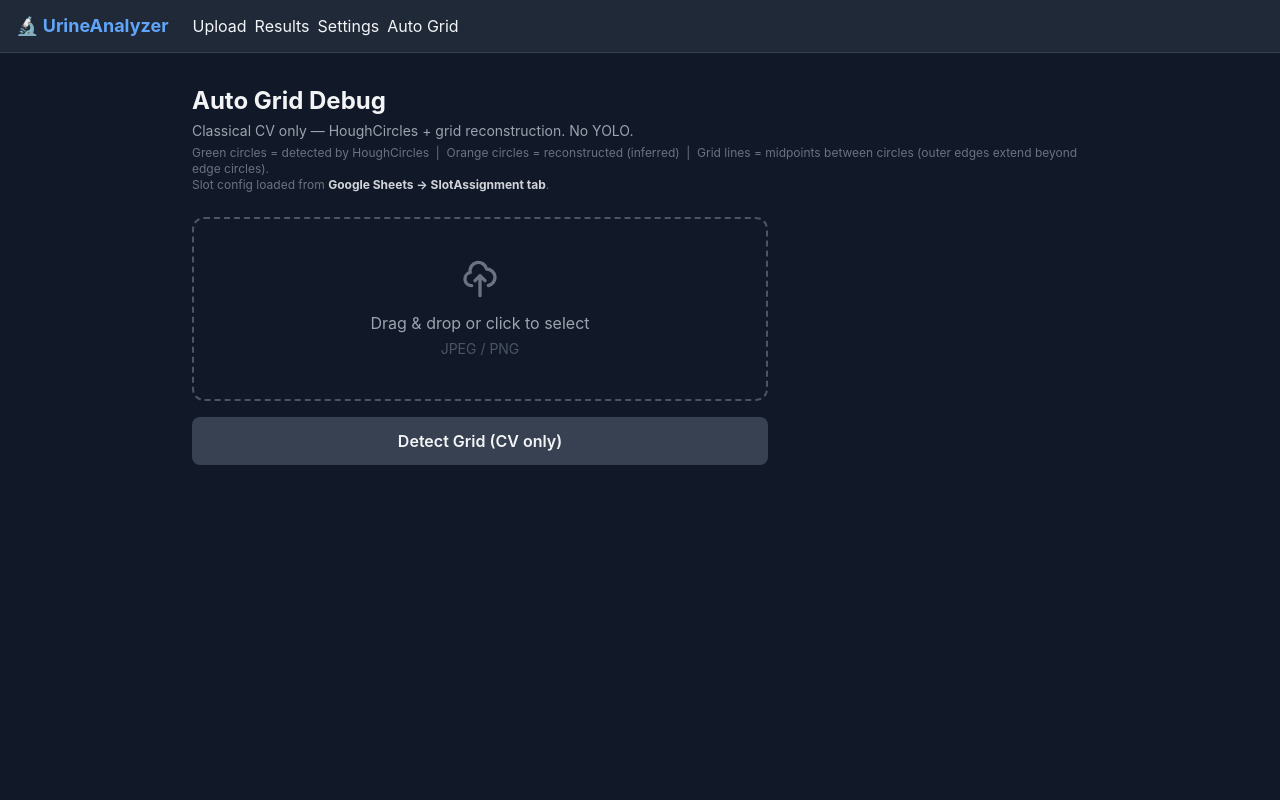
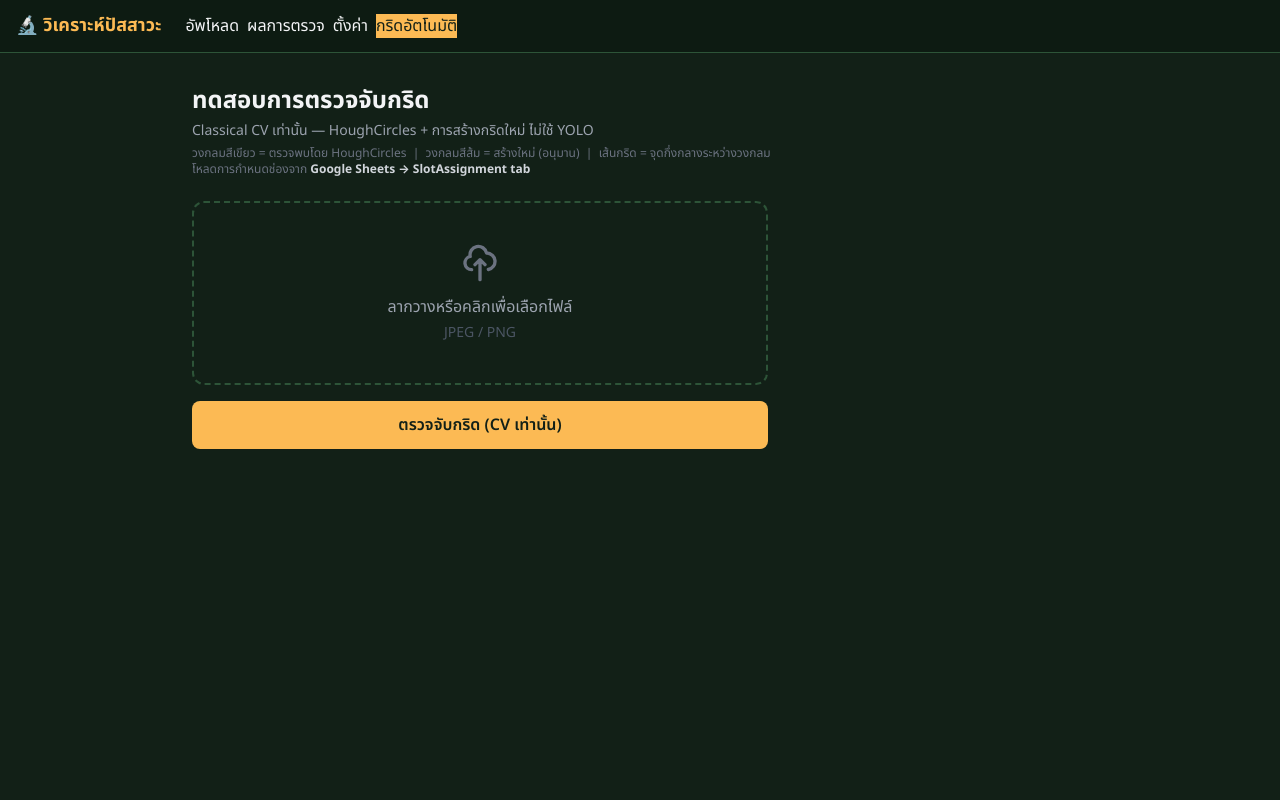
Before and after one commit to worachot-n/urine-color-analysis, a FastAPI app: template server/templates/auto_grid.html in a window 1280 px wide. Run offline with FastAPI, Linux system fonts and the light colour scheme; the template is opened without the code that fills it, so the values that code supplies are empty; some libraries are stand-ins or nearby versions.

Commit message:
change: ui to thai language and theme

```diff
--- a/server/templates/auto_grid.html
+++ b/server/templates/auto_grid.html
@@ -1,42 +1,44 @@
 {% extends "base.html" %}
 {% set active_page = "auto_grid" %}
-{% block title %}Auto Grid — Urine Analyzer{% endblock %}
+{% block title %}กริดอัตโนมัติ — วิเคราะห์ปัสสาวะ{% endblock %}
 
 {% block content %}
 <div class="max-w-4xl mx-auto">
-  <h1 class="text-2xl font-bold mb-1">Auto Grid Debug</h1>
-  <p class="text-gray-400 text-sm mb-1">Classical CV only — HoughCircles + grid reconstruction. No YOLO.</p>
+  <h1 class="text-2xl font-bold mb-1">ทดสอบการตรวจจับกริด</h1>
+  <p class="text-gray-400 text-sm mb-1">Classical CV เท่านั้น — HoughCircles + การสร้างกริดใหม่ ไม่ใช้ YOLO</p>
   <p class="text-gray-500 text-xs mb-6">
-    Green circles = detected by HoughCircles &nbsp;|&nbsp;
-    Orange circles = reconstructed (inferred) &nbsp;|&nbsp;
-    Grid lines = midpoints between circles (outer edges extend beyond edge circles).<br>
-    Slot config loaded from <strong class="text-gray-300">Google Sheets → SlotAssignment tab</strong>.
+    วงกลมสีเขียว = ตรวจพบโดย HoughCircles &nbsp;|&nbsp;
+    วงกลมสีส้ม = สร้างใหม่ (อนุมาน) &nbsp;|&nbsp;
+    เส้นกริด = จุดกึ่งกลางระหว่างวงกลม<br>
+    โหลดการกำหนดช่องจาก <strong class="text-gray-300">Google Sheets → SlotAssignment tab</strong>
   </p>
 
   <!-- Upload zone -->
   <div class="max-w-xl">
     <div id="drop-zone"
-         class="border-2 border-dashed border-gray-600 rounded-xl p-10 text-center cursor-pointer hover:border-blue-500 transition-colors"
+         class="border-2 border-dashed rounded-xl p-10 text-center cursor-pointer transition-colors"
+         style="border-color:#2d5438;"
          onclick="document.getElementById('file-input').click()">
       <svg class="mx-auto mb-3 w-10 h-10 text-gray-500" fill="none" stroke="currentColor" viewBox="0 0 24 24">
         <path stroke-linecap="round" stroke-linejoin="round" stroke-width="2"
               d="M7 16a4 4 0 01-.88-7.903A5 5 0 1115.9 6L16 6a5 5 0 011 9.9M15 13l-3-3m0 0l-3 3m3-3v12"/>
       </svg>
-      <p class="text-gray-400 mb-1">Drag & drop or click to select</p>
+      <p class="text-gray-400 mb-1">ลากวางหรือคลิกเพื่อเลือกไฟล์</p>
       <p class="text-gray-600 text-sm">JPEG / PNG</p>
       <input id="file-input" type="file" accept="image/jpeg,image/png" class="hidden"/>
-      <div id="file-name" class="mt-2 text-blue-400 text-sm hidden"></div>
+      <div id="file-name" class="mt-2 text-sm hidden" style="color:#FCBA54;"></div>
     </div>
 
     <button id="run-btn"
-            class="mt-4 w-full py-3 bg-blue-600 hover:bg-blue-500 disabled:bg-gray-700 disabled:cursor-not-allowed rounded-lg font-semibold transition-colors"
+            class="mt-4 w-full py-3 rounded-lg font-semibold transition-colors disabled:cursor-not-allowed"
+            style="background-color:#FCBA54; color:#122017;"
             disabled>
-      Detect Grid (CV only)
+      ตรวจจับกริด (CV เท่านั้น)
     </button>
 
     <div id="status" class="mt-3 hidden">
-      <div class="flex items-center gap-3 bg-gray-800 rounded-lg p-3">
-        <div id="spinner" class="w-5 h-5 border-2 border-blue-500 border-t-transparent rounded-full animate-spin hidden"></div>
+      <div class="flex items-center gap-3 rounded-lg p-3" style="background-color:#1a3020;">
+        <div id="spinner" class="w-5 h-5 border-2 border-t-transparent rounded-full animate-spin hidden" style="border-color:#FCBA54; border-top-color:transparent;"></div>
         <span id="status-text" class="text-sm"></span>
       </div>
     </div>
@@ -46,35 +48,35 @@
   <div id="result-panel" class="hidden mt-8 space-y-4">
 
     <!-- Stats bar -->
-    <div class="bg-gray-800 rounded-xl p-4 flex flex-wrap gap-6 text-sm">
+    <div class="rounded-xl p-4 flex flex-wrap gap-6 text-sm" style="background-color:#1a3020;">
       <div>
-        <span class="text-gray-400">HoughCircles detected</span>
+        <span class="text-gray-400">HoughCircles ตรวจพบ</span>
         <span id="stat-detected" class="ml-2 text-green-400 font-bold text-base"></span>
       </div>
       <div>
-        <span class="text-gray-400">Reconstructed (inferred)</span>
+        <span class="text-gray-400">สร้างใหม่ (อนุมาน)</span>
         <span id="stat-reconstructed" class="ml-2 text-yellow-400 font-bold text-base"></span>
       </div>
       <div>
-        <span class="text-gray-400">Total grid cells</span>
+        <span class="text-gray-400">เซลล์กริดทั้งหมด</span>
         <span id="stat-total" class="ml-2 text-gray-200 font-bold text-base"></span>
       </div>
       <div>
-        <span class="text-gray-400">Assigned slots</span>
-        <span id="stat-assigned" class="ml-2 text-blue-400 font-bold text-base"></span>
+        <span class="text-gray-400">ช่องที่กำหนดแล้ว</span>
+        <span id="stat-assigned" class="ml-2 font-bold text-base" style="color:#FCBA54;"></span>
       </div>
       <div>
-        <span class="text-gray-400">Rotation corrected</span>
+        <span class="text-gray-400">แก้ไขการหมุน</span>
         <span id="stat-angle" class="ml-2 text-purple-400 font-bold text-base"></span>
       </div>
     </div>
 
     <!-- Annotated image -->
     <div>
-      <h2 class="text-lg font-semibold mb-2">Grid Detection Result (full-resolution ROI)</h2>
+      <h2 class="text-lg font-semibold mb-2">ผลการตรวจจับกริด (ROI ความละเอียดเต็ม)</h2>
       <img id="grid-img" src="" alt="Grid result"
-           class="rounded-xl border border-gray-700 w-full max-w-2xl"
-           style="image-rendering: pixelated;"/>
+           class="rounded-xl w-full max-w-2xl"
+           style="border: 1px solid #2d5438; image-rendering: pixelated;"/>
     </div>
 
   </div>
@@ -95,11 +97,11 @@ let selectedFile = null;
 fileInput.addEventListener('change', () => {
   if (fileInput.files.length) selectFile(fileInput.files[0]);
 });
-dropZone.addEventListener('dragover',  e => { e.preventDefault(); dropZone.classList.add('border-blue-500'); });
-dropZone.addEventListener('dragleave', () => dropZone.classList.remove('border-blue-500'));
+dropZone.addEventListener('dragover',  e => { e.preventDefault(); dropZone.style.borderColor = '#FCBA54'; });
+dropZone.addEventListener('dragleave', () => { dropZone.style.borderColor = '#2d5438'; });
 dropZone.addEventListener('drop', e => {
   e.preventDefault();
-  dropZone.classList.remove('border-blue-500');
+  dropZone.style.borderColor = '#2d5438';
   if (e.dataTransfer.files.length) selectFile(e.dataTransfer.files[0]);
 });
 
@@ -108,17 +110,21 @@ function selectFile(f) {
   fileNameEl.textContent = f.name;
   fileNameEl.classList.remove('hidden');
   runBtn.disabled = false;
+  runBtn.style.backgroundColor = '#FCBA54';
+  runBtn.style.color = '#122017';
   resultPanel.classList.add('hidden');
 }
 
 runBtn.addEventListener('click', async () => {
   if (!selectedFile) return;
   runBtn.disabled = true;
+  runBtn.style.backgroundColor = '#234228';
+  runBtn.style.color = '#9ca3af';
   resultPanel.classList.add('hidden');
   statusEl.classList.remove('hidden');
   spinner.classList.remove('hidden');
-  statusText.textContent = 'Loading slot config from Google Sheets and running HoughCircles…';
-  statusText.className = 'text-sm text-blue-400';
+  statusText.textContent = 'กำลังโหลดการตั้งค่าช่องจาก Google Sheets และรัน HoughCircles…';
+  statusText.style.color = '#FCBA54';
 
   const fd = new FormData();
   fd.append('file', selectedFile);
@@ -129,15 +135,17 @@ runBtn.addEventListener('click', async () => {
     if (!res.ok) throw new Error(data.detail || 'Server error');
 
     spinner.classList.add('hidden');
-    const angleStr = data.grid_angle_deg ? ` (rotation ${data.grid_angle_deg}°)` : '';
-    statusText.textContent = `Done — HoughCircles: ${data.detected_count} detected, ${data.reconstructed_count} inferred${angleStr}.`;
-    statusText.className = 'text-sm text-green-400';
+    const angleStr = data.grid_angle_deg ? ` (การหมุน ${data.grid_angle_deg}°)` : '';
+    statusText.textContent = `เสร็จแล้ว — HoughCircles: ตรวจพบ ${data.detected_count}, อนุมาน ${data.reconstructed_count}${angleStr}`;
+    statusText.style.color = '#4ade80';
     renderResult(data);
   } catch (err) {
     spinner.classList.add('hidden');
-    statusText.textContent = 'Error: ' + err.message;
-    statusText.className = 'text-sm text-red-400';
+    statusText.textContent = 'ข้อผิดพลาด: ' + err.message;
+    statusText.style.color = '#f87171';
     runBtn.disabled = false;
+    runBtn.style.backgroundColor = '#FCBA54';
+    runBtn.style.color = '#122017';
   }
 });
 
--- a/server/templates/base.html
+++ b/server/templates/base.html
@@ -1,26 +1,28 @@
 <!DOCTYPE html>
-<html lang="en">
+<html lang="th">
 <head>
   <meta charset="UTF-8"/>
   <meta name="viewport" content="width=device-width, initial-scale=1.0"/>
-  <title>{% block title %}Urine Analyzer{% endblock %}</title>
+  <title>{% block title %}วิเคราะห์ปัสสาวะ{% endblock %}</title>
+  <link href="https://fonts.googleapis.com/css2?family=Noto+Sans+Thai:wght@400;600;700&display=swap" rel="stylesheet"/>
   <script src="https://cdn.tailwindcss.com"></script>
   <style>
-    body { font-family: 'Inter', system-ui, sans-serif; }
+    body { font-family: 'Noto Sans Thai', 'Inter', system-ui, sans-serif; }
     .nav-link { @apply px-4 py-2 rounded-md text-sm font-medium transition-colors; }
-    .nav-link.active { @apply bg-blue-600 text-white; }
-    .nav-link:not(.active) { @apply text-gray-300 hover:bg-gray-700 hover:text-white; }
+    .nav-link.active { background-color: #FCBA54; color: #122017; }
+    .nav-link:not(.active) { @apply text-gray-300; }
+    .nav-link:not(.active):hover { background-color: #234228; color: #fff; }
   </style>
   {% block head %}{% endblock %}
 </head>
-<body class="bg-gray-900 text-gray-100 min-h-screen">
-  <nav class="bg-gray-800 border-b border-gray-700">
+<body class="bg-[#122017] text-gray-100 min-h-screen">
+  <nav style="background-color:#0d1b12; border-bottom: 1px solid #2d5438;">
     <div class="max-w-7xl mx-auto px-4 py-3 flex items-center gap-2">
-      <span class="text-blue-400 font-bold text-lg mr-4">🔬 UrineAnalyzer</span>
-      <a href="/upload"   class="nav-link {% if active_page == 'upload'   %}active{% endif %}">Upload</a>
-      <a href="/results"  class="nav-link {% if active_page == 'results'  %}active{% endif %}">Results</a>
-      <a href="/settings"  class="nav-link {% if active_page == 'settings'  %}active{% endif %}">Settings</a>
-      <a href="/auto_grid" class="nav-link {% if active_page == 'auto_grid' %}active{% endif %}">Auto Grid</a>
+      <span style="color:#FCBA54;" class="font-bold text-lg mr-4">🔬 วิเคราะห์ปัสสาวะ</span>
+      <a href="/upload"   class="nav-link {% if active_page == 'upload'   %}active{% endif %}">อัพโหลด</a>
+      <a href="/results"  class="nav-link {% if active_page == 'results'  %}active{% endif %}">ผลการตรวจ</a>
+      <a href="/settings"  class="nav-link {% if active_page == 'settings'  %}active{% endif %}">ตั้งค่า</a>
+      <a href="/auto_grid" class="nav-link {% if active_page == 'auto_grid' %}active{% endif %}">กริดอัตโนมัติ</a>
     </div>
   </nav>
   <main class="max-w-7xl mx-auto px-4 py-8">
```
Also changed, not shown: server/static/js/settings.js (+11 -11 lines), server/templates/result.html (+67 -64 lines), server/templates/results.html (+18 -15 lines), server/templates/settings.html (+35 -33 lines), server/templates/upload.html (+27 -18 lines).
